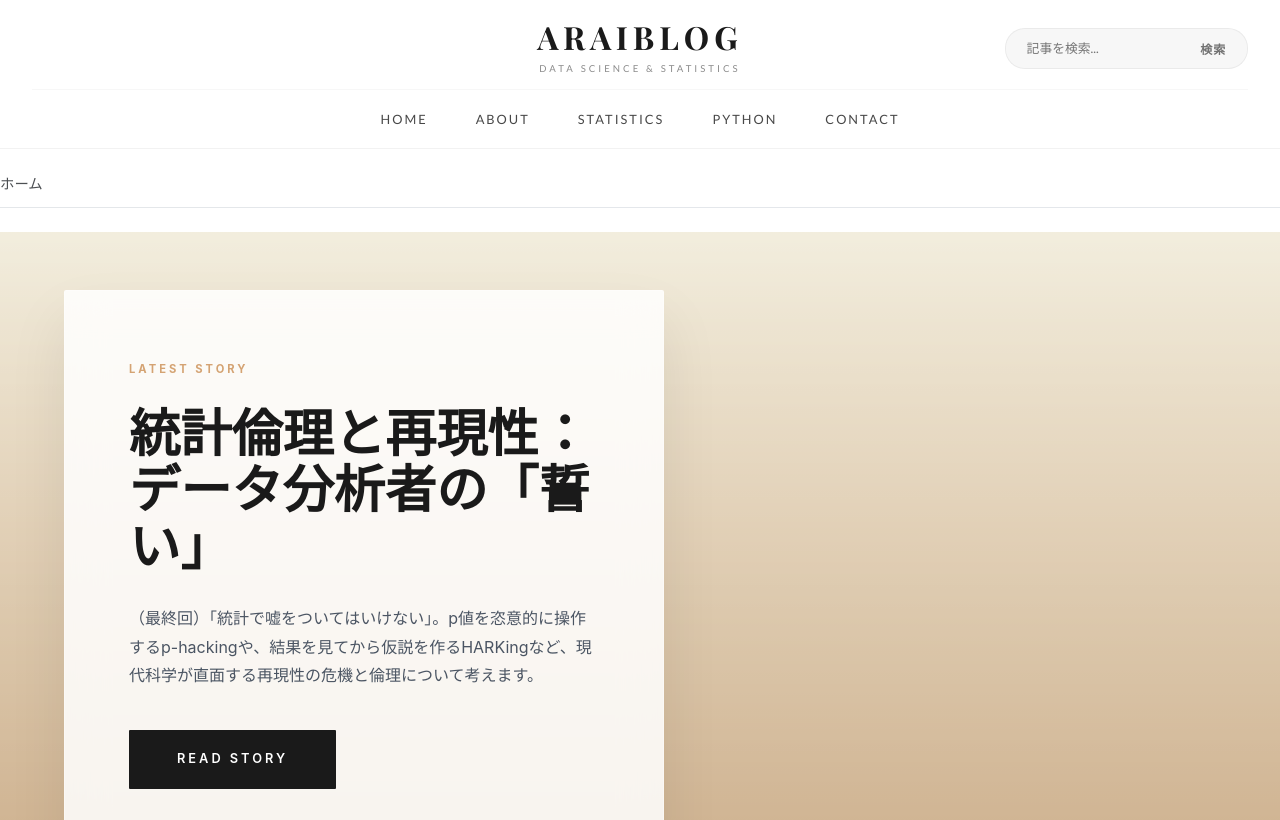
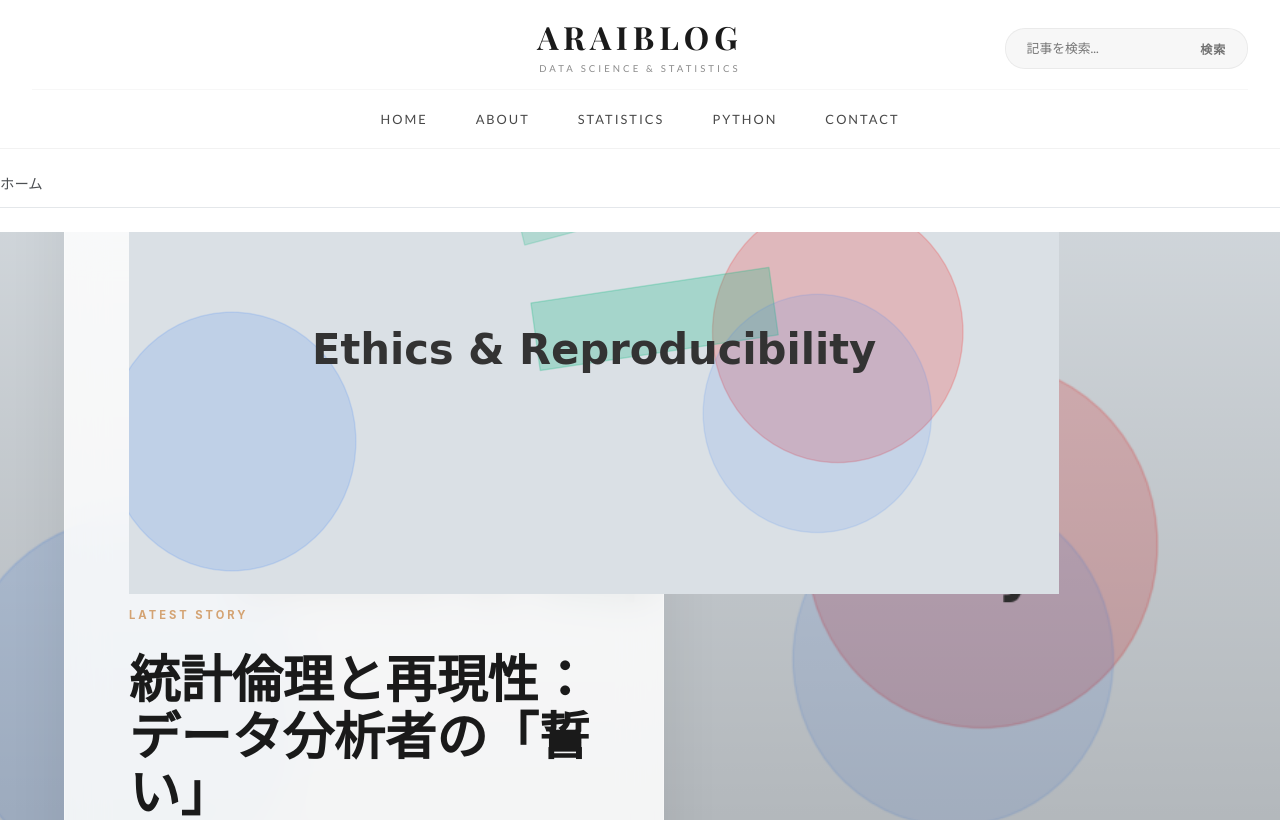
Before and after one commit to private-yuya-arai/modern-blog, a React (Vite) app: page /#/ in a window 1280 px wide. Shown: the top 820 px of the page. Built offline with nearby package versions, Linux system fonts and the light colour scheme; a web font is replaced by a local one.

Commit message:
Refactor: Integrated post featured images into HeroSection and improved chic styling

```diff
--- a/src/components/HeroSection.tsx
+++ b/src/components/HeroSection.tsx
@@ -23,23 +23,26 @@ const HeroSection: React.FC<HeroSectionProps> = ({ latestPost }) => {
         }
     }, []);
 
-    const heroImages = {
+    const fallbackImages = {
         morning: '/images/hero_morning.png',
         day: '/images/hero_day.png',
         night: '/images/hero_night.png',
     };
 
+    // Use post image if available, else use fallback gradient
+    const heroBg = latestPost.image || normalizePath(fallbackImages[timeContext]);
+
     return (
         <section className="hero-section">
             <AnimatePresence mode="wait">
                 <motion.div
-                    key={timeContext}
+                    key={heroBg}
                     className="hero-background"
                     initial={{ opacity: 0 }}
                     animate={{ opacity: 1 }}
                     exit={{ opacity: 0 }}
                     transition={{ duration: 1.5 }}
-                    style={{ backgroundImage: `url(${normalizePath(heroImages[timeContext])})` }}
+                    style={{ backgroundImage: `url(${heroBg})` }}
                 />
             </AnimatePresence>
             <div className="hero-overlay">
@@ -50,12 +53,21 @@ const HeroSection: React.FC<HeroSectionProps> = ({ latestPost }) => {
                         animate={{ y: 0, opacity: 1 }}
                         transition={{ duration: 0.8, delay: 0.5 }}
                     >
+                        <div className="hero-card-layout">
+                            {latestPost.image && (
+                                <div className="hero-card-image-wrapper">
+                                    <img src={latestPost.image} alt={latestPost.title} className="hero-card-image" />
+                                </div>
+                            )}
+                            <div className="hero-text-content">
                                 <span className="hero-label">LATEST STORY</span>
                                 <h2 className="hero-title">{latestPost.title}</h2>
                                 <p className="hero-excerpt">{latestPost.excerpt}</p>
                                 <Link to={`/post/${latestPost.slug}`} className="hero-button">
                                     READ STORY
                                 </Link>
+                            </div>
+                        </div>
                     </motion.div>
                 </div>
             </div>
```
Also changed, not shown: 91 other files (tests, documents, lock files or other folders). Lines whose indentation alone changed are shown as unchanged.
